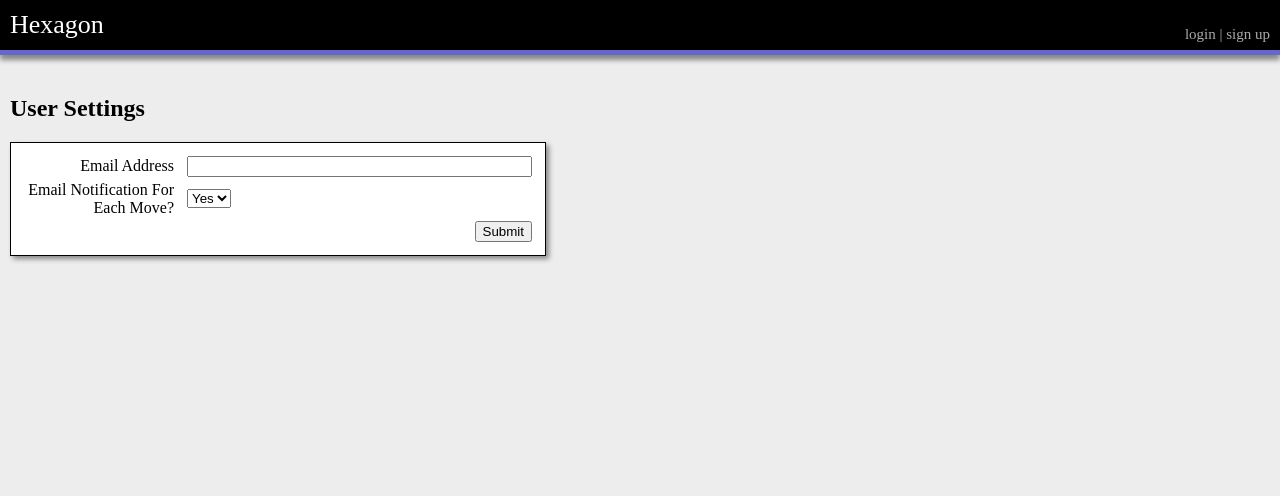
After one commit to rywit/Hex, a Python web app: template Hexagon/Handlers/templates/user-settings.html in a window 1280 px wide. The commit adds this page. Shown: the top 496 px of the page. Run offline with Jinja, Linux system fonts and the light colour scheme; the template is opened without the code that fills it, so the values that code supplies are empty.

Commit message:
Added basic user settings

```diff
--- a/Hexagon/Handlers/templates/base.html
+++ b/Hexagon/Handlers/templates/base.html
@@ -14,6 +14,8 @@
    <div class="login-area">
     {% if user %}
       <a class="login-link" href="/home">home</a>
+      |
+      <a class="login-link" href="/settings">settings</a>
       |
       {{user.name}} (<a class="login-link" href="/logout">log out</a>)
     {% else %}
--- /dev/null
+++ b/Hexagon/Handlers/templates/user-settings.html
@@ -0,0 +1,63 @@
+{% extends "base.html" %}
+
+{% block title %}Settings{% endblock %}
+
+{% block head %}
+    {{ super() }}
+    <style type="text/css">
+.label {
+	text-align: right;
+	width: 150px;
+	padding-right: 10px;
+}
+
+table {
+	border: 1px solid black;
+	background-color: white;
+	box-shadow: 3px 3px 5px #888;
+	padding: 10px;
+}
+
+.form-submit {
+	float: right;
+}
+    </style>
+{% endblock %}
+
+{% block content %}
+
+    <h2>User Settings</h2>
+
+    <form method="post">
+      <table>
+        <tr>
+          <td class="label">
+            Email Address
+          </td>
+          <td>
+            <input type="text" name="email" value="{{email}}" size="40" />
+          </td>
+        </tr>
+
+        <tr>
+          <td class="label">
+            Email Notification For Each Move?
+          </td>
+          <td>
+            <select name="move_emails" value="{{move_emails}}">
+             <option value="yes">Yes</option>
+             <option value="no">No</option>
+            </select>
+          </td>
+        </tr>
+
+        <tr>
+         <td colspan="2">
+          <input class="form-submit" type="submit">
+         </td>
+        </tr>
+      </table>
+
+    </form>
+
+{% endblock %}
--- a/Hexagon/Models/User.py
+++ b/Hexagon/Models/User.py
@@ -24,6 +24,7 @@ class User( db.Model ):
     name = db.StringProperty( required = True )
     pw_hash = db.StringProperty( required = True )
     email = db.StringProperty()
+    move_emails = db.BooleanProperty()
 
     @classmethod
     def by_id( cls, uid ):
@@ -41,7 +42,8 @@ class User( db.Model ):
         return User( parent = users_key(),
                      name = name,
                      pw_hash = pw_hash,
-                     email = email )
+                     email = email,
+                     move_emails = True )
 
     @classmethod
     def login( cls, name, pw ):
--- a/Hexagon/main.py
+++ b/Hexagon/main.py
@@ -1,11 +1,12 @@
 from Handlers.AcceptChallenge import AcceptChallenge
+from Handlers.BaseHandler import BaseHandler
 from Handlers.Home import Home
 from Handlers.Login import Login
 from Handlers.Logout import Logout
 from Handlers.NewChallenge import NewChallenge
 from Handlers.PlayGame import PlayGame
 from Handlers.Register import Register
-from Handlers.BaseHandler import BaseHandler
+from Handlers.Settings import Settings
 import webapp2
 
 
@@ -23,6 +24,7 @@ app = webapp2.WSGIApplication([( "/", MainPage ),
                                ( "/accept", AcceptChallenge ),
                                ( "/challenge", NewChallenge ),
                                ( "/register", Register ),
+                               ( "/settings", Settings ),
                                ( "/home", Home )
                                ],
                               debug=True)
```
Also changed, not shown: Hexagon/Handlers/Settings.py (added, +26 -0 lines), 2 other files.
